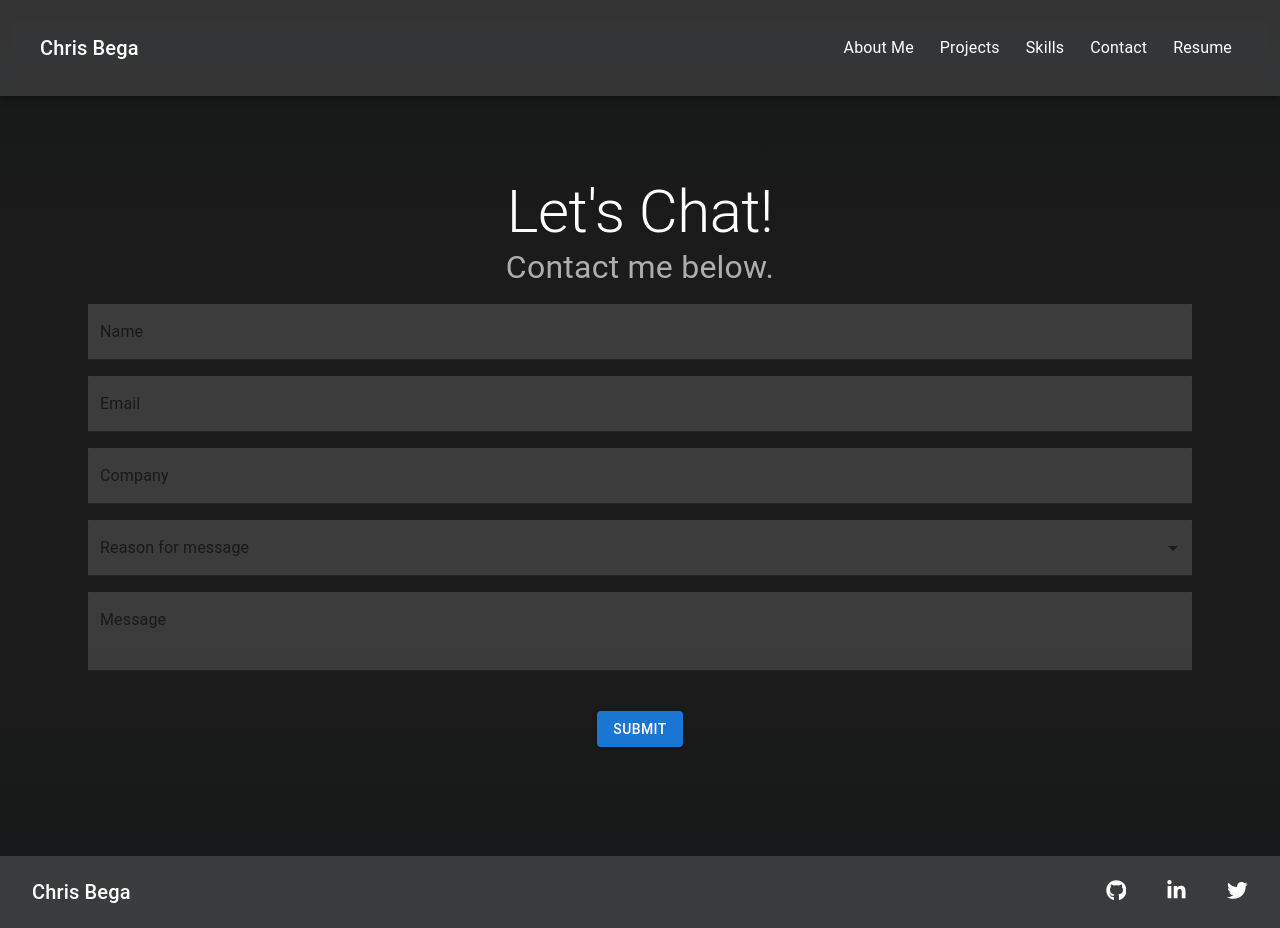
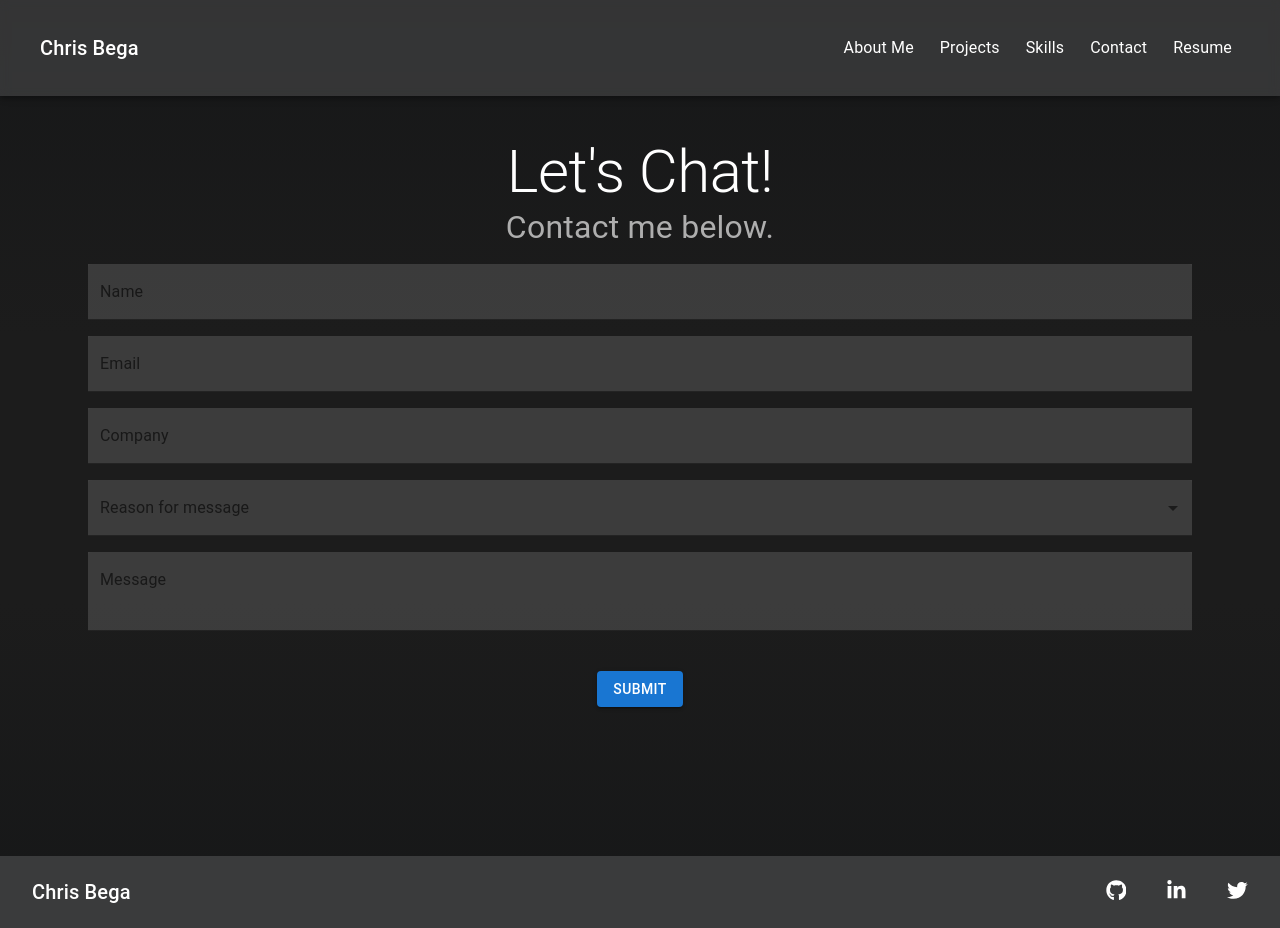
Before and after one commit to ChristianBega/React-Portfolio, a React (Create React App) app: page /contact in a window 1280 px wide. Built offline with nearby package versions, Linux system fonts and the light colour scheme.

Commit message:
Fixed container margin on contact component

```diff
--- a/src/components/Contact/index.jsx
+++ b/src/components/Contact/index.jsx
@@ -5,8 +5,8 @@
 
 function Contact() {
   return (
-    <Container sx={{ minHeight: "85vh", mt: 5, textAlign: "center" }}>
-      <Typography component="h2" variant="h2" textAlign="center" mt={10}>
+    <Container sx={{ minHeight: "85vh", my: 5, textAlign: "center" }}>
+      <Typography component="h2" variant="h2" textAlign="center" mt={4}>
         Let's Chat!
         <Typography component="p" variant="h4" sx={{ fontSize: "2rem" }}>
           Contact me below.
```
